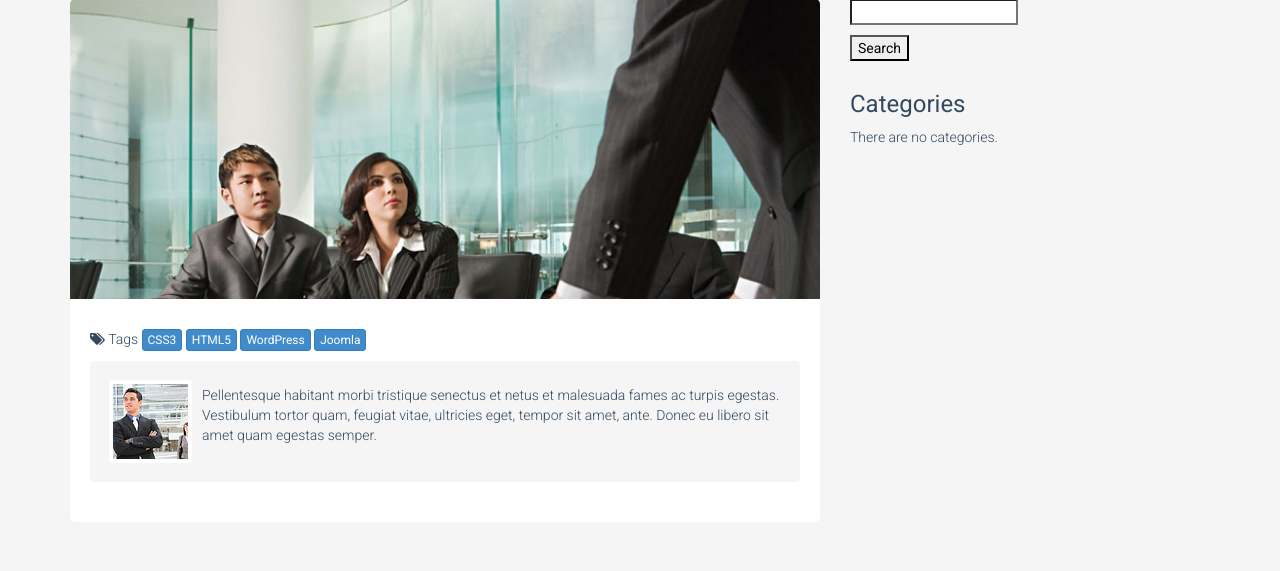
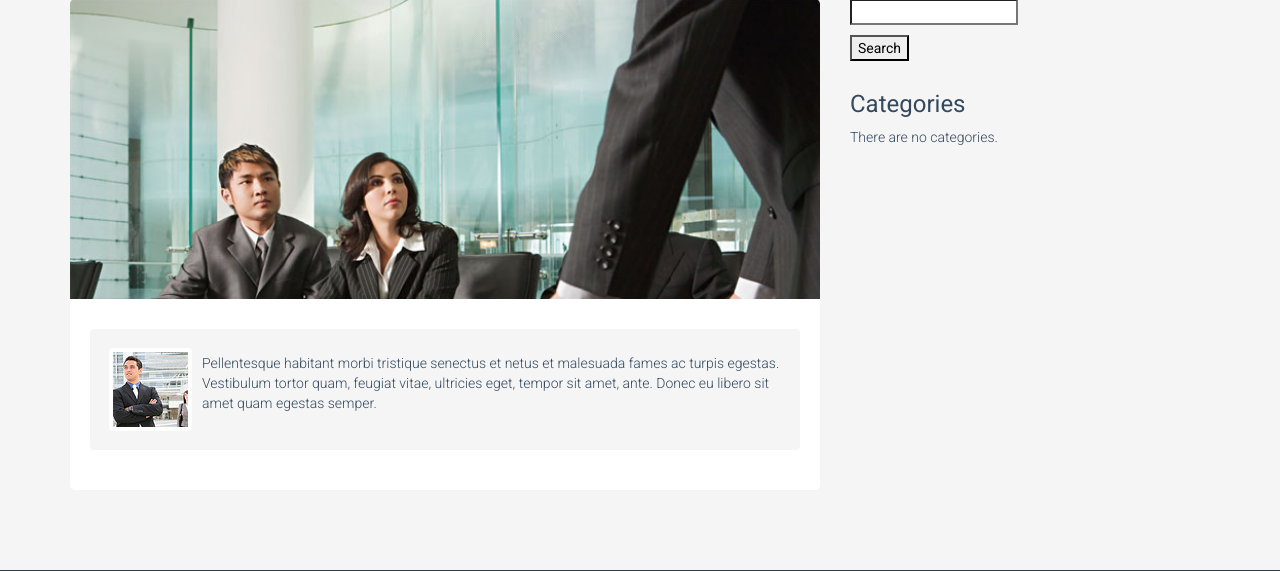
Before and after one commit to awpcourse/hihi-news-portal, a Django app: template news_portal/templates/view_post.html in a window 1280 px wide. Shown: the part 297-868 px from the top of the page. Run offline with Django 3.2, Linux system fonts and the light colour scheme; the template is opened without the code that fills it: values that come from a table or form of the project are taken from there, others are empty; parts of the project's set-up code (start-up, migrations or seed data) failed here and were passed over.

Commit message:
Removed tags from view_post

```diff
--- a/news_portal/templates/view_post.html
+++ b/news_portal/templates/view_post.html
@@ -21,16 +21,6 @@
                     <h3>{{ post.title }}</h3>
 
                     <p>{{ post.body }}</p>
-
-                    <p class="tags">
-                        <span>
-                            <i class="icon-tags"></i> Tags
-                        </span>
-                        <a class="btn btn-xs btn-primary" href="#">CSS3</a>
-                        <a class="btn btn-xs btn-primary" href="#">HTML5</a>
-                        <a class="btn btn-xs btn-primary" href="#">WordPress</a>
-                        <a class="btn btn-xs btn-primary" href="#">Joomla</a>
-                    </p>
 
                     <div class="author well">
                         <div class="media">
```
